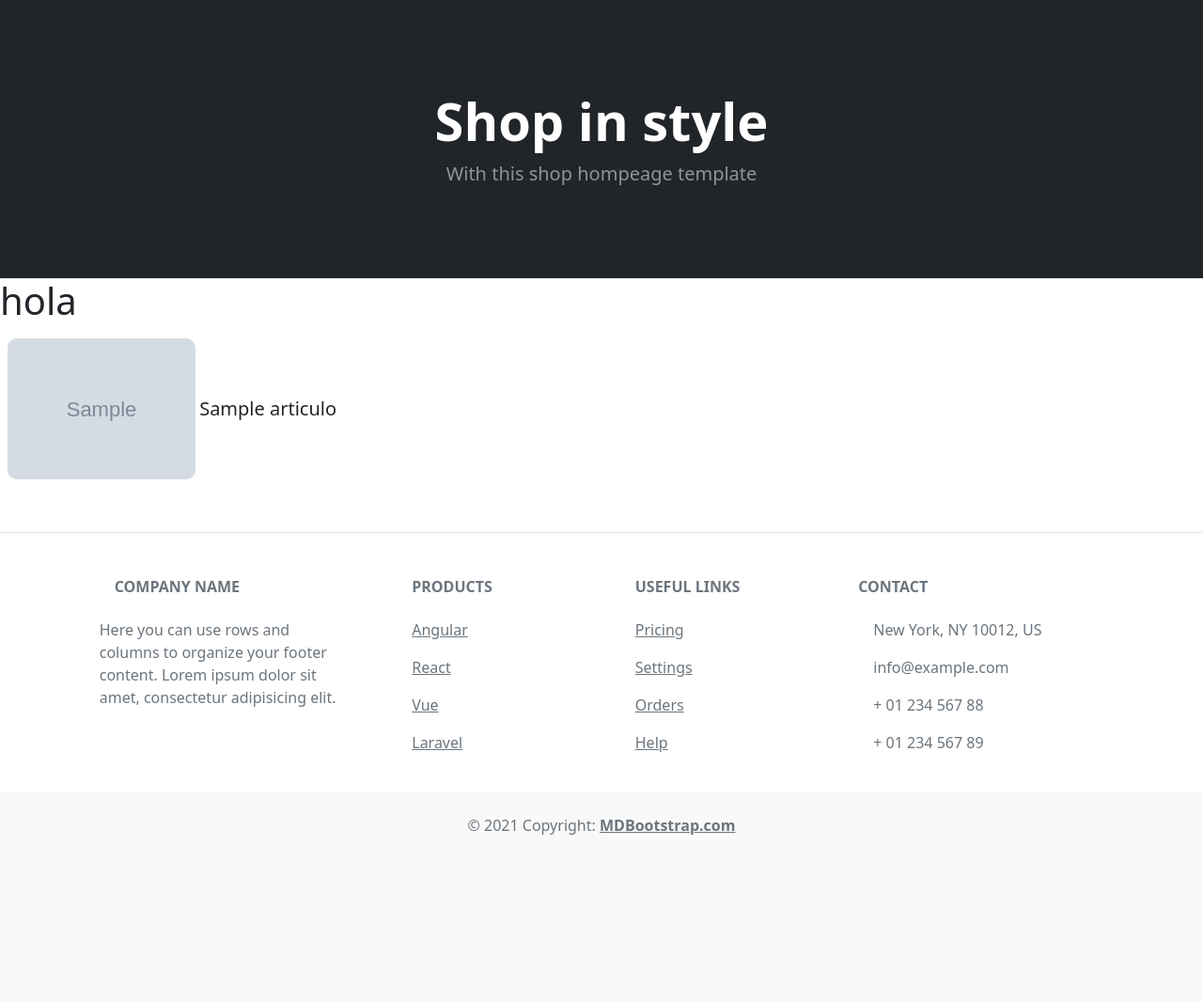
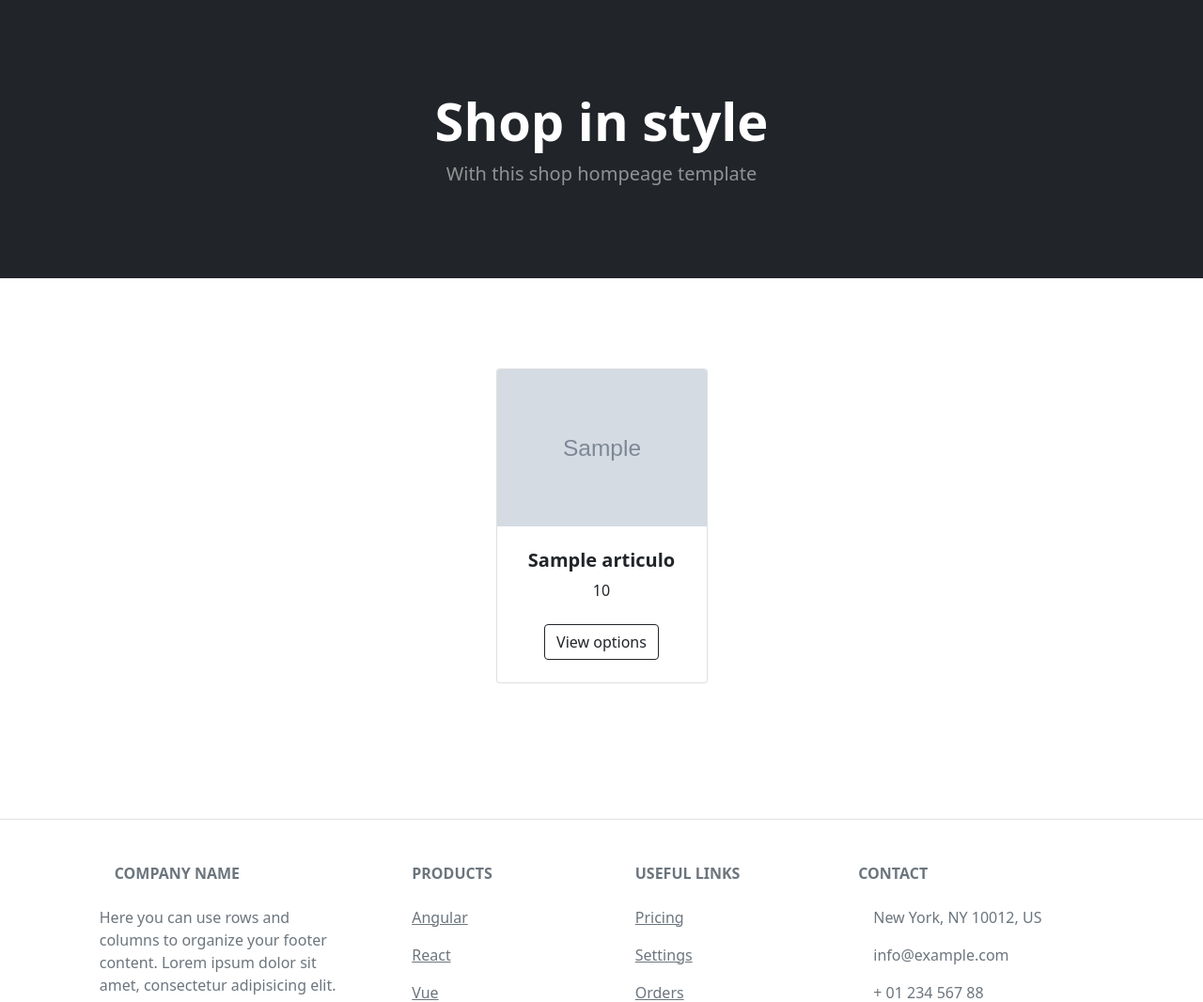
Before and after one commit to Franco-Ball/ProyectoIntegradorSupermarket, a Django app: page / in a window 1280 px wide. Shown: the part 71-1137 px from the top of the page at 94% size. Before the commit the page ends 959 px from the top, so only its background shows below. Run offline with Django 4.2, Linux system fonts and the light colour scheme; tables that the repository leaves empty hold one stand-in row (values such as "Sample post"); grey boxes marked "Sample" are stand-in pictures; some libraries are stand-ins or nearby versions.

Commit message:
changes in principal and added mathfilters

```diff
--- a/conf/conf/settings.py
+++ b/conf/conf/settings.py
@@ -39,7 +39,8 @@ INSTALLED_APPS = [
     'django.contrib.sessions',
     'django.contrib.messages',
     'django.contrib.staticfiles',
-    'confApp'
+    'confApp',
+    'mathfilters'
 ]
 
 MIDDLEWARE = [
--- a/conf/templates/principal.html
+++ b/conf/templates/principal.html
@@ -1,5 +1,6 @@
 {% load static %}
 {% include 'header.html' %}
+{% load mathfilters %}
 <link rel="stylesheet" href="{% static 'styles-principal.css' %}" >
 <link rel="stylesheet" href="{% static 'style_carrousel.css' %}" >
 
@@ -11,27 +12,70 @@
         </div>
     </div>
 </header>
-<h1>hola
-
-</h1>
 <!-- Section-->
-{% block content %}
-{% for articulo in articulo %}
-
-  <tr>
-      <th scope="row" class="border-0">
-          <div class="p-2">
-              <img src="{{ articulo.imagen.url }}" alt="" width="200"
-                  style="border-radius: 10px">
-              <div class="ml-3 d-inline-block align-middle">
-                  <h5 class="mb-0">{{articulo.nombre}}</h5>
+<section class="py-5">
+  <div class="container px-4 px-lg-5 mt-5">
+      <div class="row gx-4 gx-lg-5 row-cols-2 row-cols-md-3 row-cols-xl-4 justify-content-center">
+        {% for articulo in articulo %}
+        {% if articulo.precio < 99%}
+          <div class="col mb-5">
+              <div class="card h-100">
+                  <!-- Product image-->
+                  <img class="card-img-top" src="{{ articulo.imagen.url }}" alt="..." />
+                  <!-- Product details-->
+                  <div class="card-body p-4">
+                      <div class="text-center">
+                          <!-- Product name-->
+                          <h5 class="fw-bolder">{{articulo.nombre}}</h5>
+                          <!-- Product price-->
+                          {{articulo.precio}}
+                      </div>
+                  </div>
+                  <!-- Product actions-->
+                  <div class="card-footer p-4 pt-0 border-top-0 bg-transparent">
+                      <div class="text-center"><a class="btn btn-outline-dark mt-auto" href="#">View options</a></div>
+                  </div>
               </div>
           </div>
-      </th>
-      <td class="border-0 align-middle" ><strong>{{product.precio}}</strong></td>
-  </tr>
-{% endfor %}
-{% endblock content %}
+        {% endif %}
+        {% endfor %}
+        {% for articulo in articulo %}
+        {% if articulo.precio > 99%}
+          <div class="col mb-5">
+              <div class="card h-100">
+                  <!-- Sale badge-->
+                  <div class="badge bg-dark text-white position-absolute" style="top: 0.5rem; right: 0.5rem">Sale</div>
+                  <!-- Product image-->
+                  <img class="card-img-top" src="{{ articulo.imagen.url }}" alt="..." />
+                  <!-- Product details-->
+                  <div class="card-body p-4">
+                      <div class="text-center">
+                          <!-- Product name-->
+                          <h5 class="fw-bolder">{{articulo.nombre}}</h5>
+                          <!-- Product reviews-->
+                          <div class="d-flex justify-content-center small text-warning mb-2">
+                              <div class="bi-star-fill"></div>
+                              <div class="bi-star-fill"></div>
+                              <div class="bi-star-fill"></div>
+                              <div class="bi-star-fill"></div>
+                              <div class="bi-star-fill"></div>
+                          </div>
+                          <!-- Product price-->
+                          <span class="text-muted text-decoration-line-through">{{articulo.precio}}</span>
+                          {{articulo.precio|mul:"0.90"}}
+                      </div>
+                  </div>
+                  <!-- Product actions-->
+                  <div class="card-footer p-4 pt-0 border-top-0 bg-transparent">
+                      <div class="text-center"><a class="btn btn-outline-dark mt-auto" href="#">Add to cart</a></div>
+                  </div>
+              </div>
+          </div>
+          {% endif %}
+          {% endfor %}
+      </div>
+  </div>
+</section>
 <!-- Footer-->
 {% include 'footer.html' %}
 <!-- Bootstrap core JS-->
```
